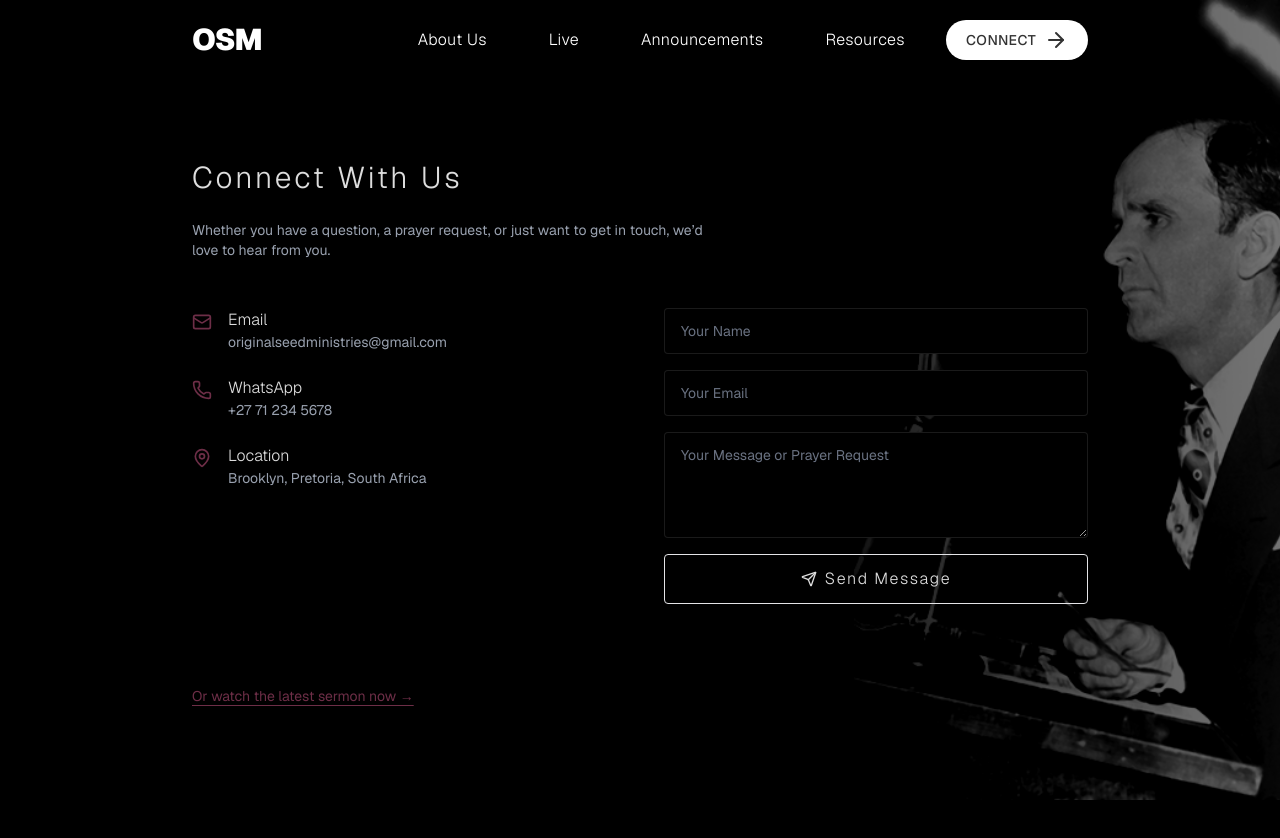
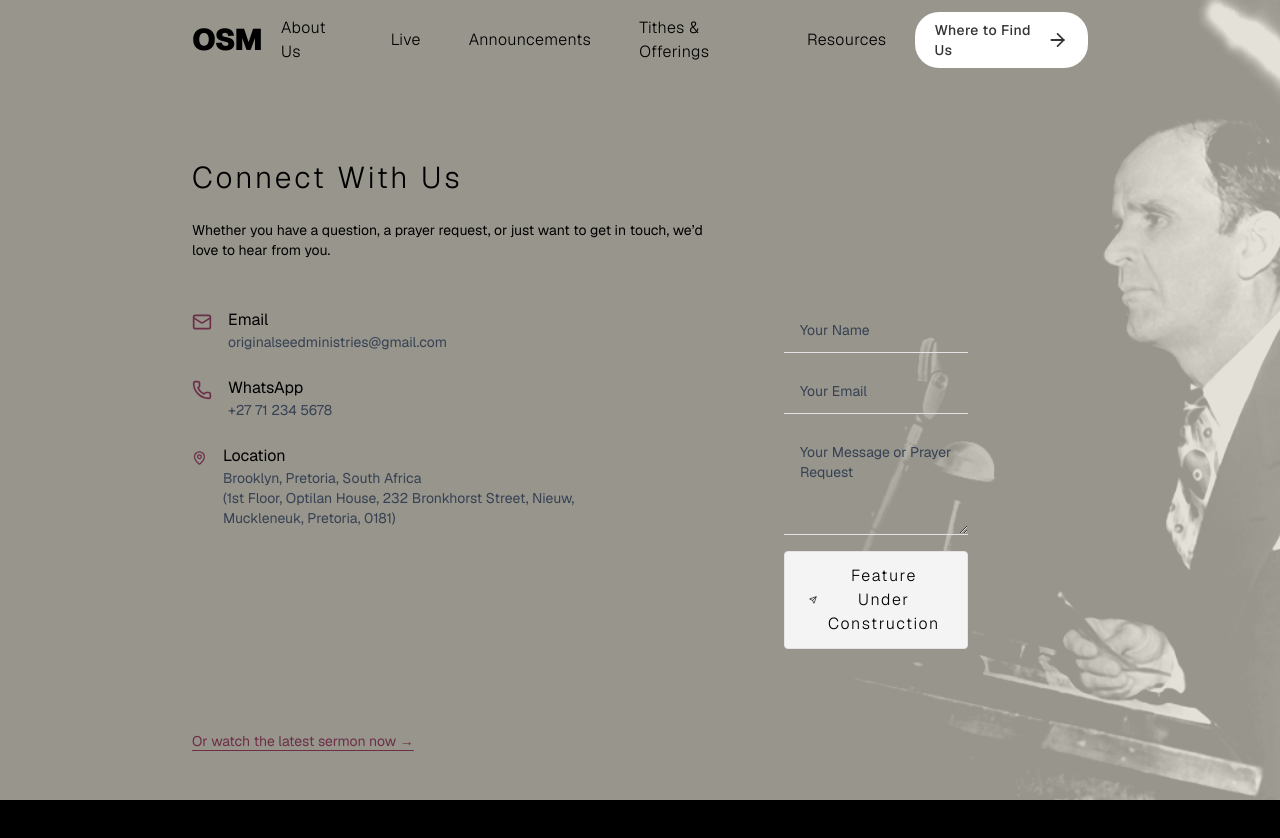
Before and after one commit to quseop/church-website, a Next.js app: page /contact in a window 1280 px wide. Shown: the top 838 px of the page. Built offline with nearby package versions, Linux system fonts and the light colour scheme.

Commit message:
Added: Landing page

```diff
--- /dev/null
+++ b/src/app/(main)/tithes-offerings/page.tsx
@@ -0,0 +1,7 @@
+import {TithesOfferings} from "@/components/pages/tithes-offerings";
+
+export default function TithesOfferingsPage(){
+    return (
+        <TithesOfferings />
+    )
+}
--- a/src/app/globals.css
+++ b/src/app/globals.css
@@ -121,6 +121,10 @@
   }
 }
 
+.font-roboto {
+  font-family: "--font-roboto", serif;
+}
+
 @layer utilities {
   /* Hide scrollbar for Chrome, Safari and Opera */
   .no-scrollbar::-webkit-scrollbar {
--- a/src/app/layout.tsx
+++ b/src/app/layout.tsx
@@ -1,5 +1,5 @@
 import type {Metadata, Viewport} from "next";
-import { Geist} from "next/font/google";
+import {Geist, Roboto_Slab} from "next/font/google";
 import "./globals.css";
 import Image from "next/image";
 import {Header} from "@/components/pages/home/header";
@@ -8,6 +8,12 @@ const geistSans = Geist({
   variable: "--font-geist-sans",
   subsets: ["latin"],
 });
+
+const roboto = Roboto_Slab({
+    subsets: ["latin"],
+    display: "swap",
+    variable: "--font-roboto"
+})
 
 export const viewport: Viewport = {
     themeColor: "#111",
@@ -18,11 +24,11 @@ export const metadata: Metadata = {
     title: "Original Seed Ministries",
     description: "Sharing the Gospel of Jesus Christ in truth and simplicity — pointing every soul to Calvary.",
     keywords: ["Gospel","End Time Message", "Original Seed Ministries", "Message of the Hour" ,"Faith", "Bible", "Sermons", "South Africa", "Christian Ministry", "Prayer", "Testimonies"],
-    authors: [{ name: "Original Seed Ministries", url: "https://originalseedministries.org" }],
+    authors: [{ name: "Original Seed Ministries", url: "https://www.originalseedministries.org" }],
     openGraph: {
         title: "Original Seed Ministries",
         description: "Faith comes by hearing — and hearing by the Word of God. Join us for sermons, testimonies, and study resources.",
-        url: "https://originalseedministries.org",
+        url: "https://www.originalseedministries.org",
         siteName: "Original Seed Ministries",
         images: [
             {
@@ -42,10 +48,10 @@ export default function RootLayout({
 }: Readonly<{
   children: React.ReactNode;
 }>) {
-  return (
+    return (
     <html lang="en">
       <body
-        className={`${geistSans.className} bg-black antialiased`}
+        className={`${geistSans.className} ${roboto.variable} bg-black antialiased`}
       >
           <section className="relative w-full h-screen flex-col flex z-20 transition-all duration-500 ease-in-out">
               <div className="fixed inset-0 w-full h-screen">
@@ -53,8 +59,8 @@ export default function RootLayout({
                       src="/prophet-wallpaper.png"
                       alt="hero"
                       fill
-                      className="object-cover transition-transform duration-500 ease-in-out z-0" priority />
-                  <div className="absolute inset-0 bg-black/50 z-10 transition-opacity duration-500 ease-in-out"/>
+                      className="object-cover brightness-125 transition-transform duration-500 ease-in-out z-0" priority />
+                  <div className="absolute inset-0 bg-[#D7D5C8]/70 z-10 transition-opacity duration-500 ease-in-out"/>
               </div>
 
               <section className="relative z-20 w-full max-h-screen flex-col flex">
--- a/src/components/pages/contact/connect.tsx
+++ b/src/components/pages/contact/connect.tsx
@@ -2,9 +2,9 @@ import { Mail, Phone, MapPin, Send } from "lucide-react";
 
 export default function Connect() {
     return (
-        <main className="min-h-screen w-full max-sm:px-[5%] px-[15%] py-20 text-[#ddd]">
+        <main className="h-screen w-full max-sm:px-[5%] px-[15%] py-20 text-black">
             <h1 className="text-3xl font-light tracking-widest mb-6">Connect With Us</h1>
-            <p className="text-sm text-gray-400 mb-12 w-[60%]">
+            <p className="text-sm  mb-12 md:w-[60%]">
                 Whether you have a question, a prayer request, or just want to get in touch, we’d love to hear from you.
             </p>
 
@@ -14,50 +14,54 @@ export default function Connect() {
                     <div className="flex items-start gap-4">
                         <Mail className="w-5 h-5 mt-1 text-[#6D2E47]" />
                         <div>
-                            <h3 className="text-base font-light">Email</h3>
-                            <p className="text-sm text-gray-400">originalseedministries@gmail.com</p>
+                            <h3 className="text-base ">Email</h3>
+                            <p className="text-sm text-gray-700">originalseedministries@gmail.com</p>
                         </div>
                     </div>
 
                     <div className="flex items-start gap-4">
                         <Phone className="w-5 h-5 mt-1 text-[#6D2E47]" />
                         <div>
-                            <h3 className="text-base font-light">WhatsApp</h3>
-                            <p className="text-sm text-gray-400">+27 71 234 5678</p>
+                            <h3 className="text-base ">WhatsApp</h3>
+                            <p className="text-sm text-gray-700">+27 71 234 5678</p>
                         </div>
                     </div>
 
                     <div className="flex items-start gap-4">
                         <MapPin className="w-5 h-5 mt-1 text-[#6D2E47]" />
                         <div>
-                            <h3 className="text-base font-light">Location</h3>
-                            <p className="text-sm text-gray-400">Brooklyn, Pretoria, South Africa</p>
+                            <h3 className="text-base">Location</h3>
+                            <p className="text-sm text-gray-700">Brooklyn, Pretoria, South Africa <br/>
+                                (1st Floor, Optilan House, 232 Bronkhorst Street, Nieuw, Muckleneuk, Pretoria, 0181)
+                            </p>
                         </div>
                     </div>
                 </div>
 
+
+
                 {/* Message / Prayer Form */}
-                <form className="flex flex-col gap-4">
+                <form className="flex md:px-30 flex-col gap-4">
                     <input
                         type="text"
                         placeholder="Your Name"
-                        className="bg-black border border-white/10 px-4 py-3 text-sm text-[#ddd] rounded placeholder:text-gray-500 focus:outline-none focus:border-[#6D2E47]"
+                        className=" border-b   px-4 py-3 text-sm   placeholder:text-gray-700 focus:outline-none focus:border-[#6D2E47]"
                     />
                     <input
                         type="email"
                         placeholder="Your Email"
-                        className="bg-black border border-white/10 px-4 py-3 text-sm text-[#ddd] rounded placeholder:text-gray-500 focus:outline-none focus:border-[#6D2E47]"
+                        className="border-b px-4 py-3 text-sm  placeholder:text-gray-700 focus:outline-none focus:border-[#6D2E47]"
                     />
                     <textarea
                         placeholder="Your Message or Prayer Request"
                         rows={4}
-                        className="bg-black border border-white/10 px-4 py-3 text-sm text-[#ddd] rounded placeholder:text-gray-500 focus:outline-none focus:border-[#6D2E47]"
+                        className="border-b  px-4 py-3 text-sm  placeholder:text-gray-700 focus:outline-none focus:border-[#6D2E47]"
                     />
                     <button
                         type="submit"
-                        className="border hover:bg-[#6D2E47] hover:border-[#6D2E47] py-3 px-6 font-light tracking-widest rounded hover:rounded-3xl transition-all duration-500 text-[#ddd] inline-flex items-center justify-center gap-2"
+                        className="border bg-muted hover:bg-[#6D2E47] hover:border-[#6D2E47] py-3 px-6 font-light tracking-widest rounded hover:rounded-3xl transition-all duration-500  inline-flex items-center justify-center gap-2"
                     >
-                        <Send className="w-4 h-4" /> Send Message
+                        <Send className="w-4 h-4 text-black" /> Feature Under Construction
                     </button>
                 </form>
             </div>
--- a/src/components/pages/home/header.tsx
+++ b/src/components/pages/home/header.tsx
@@ -4,26 +4,27 @@ import Link from "next/link";
 import { useState } from "react";
 import { Menu, X, ArrowRight } from "lucide-react";
 
-const linkStyle = "hover:border border border-black hover:border-white px-5 py-1.5 rounded-3xl transition-colors duration-300"
+const linkStyle = "hover:bg-[#6D2E46] hover:text-white px-5 py-1.5 rounded-3xl transition-colors duration-300"
 
 export function Header() {
     const [isOpen, setIsOpen] = useState(false);
 
     return (
-        <header className="flex text-white w-full max-sm:px-[5%] px-[15%] py-5 items-center justify-between h-[10%] relative z-50">
+        <header className="flex text-black w-full max-sm:px-[5%] px-[15%] py-5 items-center justify-between h-[10%] relative z-50">
             <Link href="/" className="font-black text-3xl tracking-tighter">OSM</Link>
 
             {/* Desktop nav */}
-            <nav className="hidden md:flex gap-5 tracking-wide font-light items-center">
+            <nav className="hidden md:flex gap-2 tracking-wide font-light items-center">
                 <Link href="/about" className={linkStyle}>About Us</Link>
                 <Link href="/live" className={linkStyle}>Live</Link>
                 <Link href="/announcements" className={linkStyle}>Announcements</Link>
+                <Link href="/resources" className={linkStyle}>Tithes & Offerings</Link>
                 <Link href="/resources" className={linkStyle}>Resources</Link>
                 <Link
                     href="/contact"
                     className="bg-white text-sm font-medium flex hover:font-bold items-center gap-2 hover:gap-2.5 text-[#333]  rounded-3xl px-5  hover:py-3 py-2 transition-all duration-300"
                 >
-                    CONNECT
+                    Where to Find Us
                     <ArrowRight />
                 </Link>
             </nav>
@@ -39,7 +40,7 @@ export function Header() {
 
             {/* Mobile nav */}
             {isOpen && (
-                <div className="absolute top-full left-0 w-full bg-black   py-6 flex flex-col gap-6 md:hidden">
+                <div className="absolute top-full left-0 w-full   py-6 flex flex-col gap-6 md:hidden">
                     <Link href="/about" className={linkStyle} onClick={() => setIsOpen(false)}>About Us</Link>
                     <Link href="/live" className={linkStyle} onClick={() => setIsOpen(false)}>Live</Link>
                     <Link href="/announcements" className={linkStyle} onClick={() => setIsOpen(false)}>Announcements</Link>
@@ -49,7 +50,7 @@ export function Header() {
                         onClick={() => setIsOpen(false)}
                         className="bg-white max-sm:mx-[5%] text-sm font-medium flex hover:font-bold items-center gap-2 hover:gap-2.5 text-[#333]  rounded-3xl px-5  hover:py-3 py-2 transition-all duration-300"
                     >
-                        CONNECT
+                        Where to Find Us
                         <ArrowRight />
                     </Link>
                 </div>
--- /dev/null
+++ b/src/components/pages/tithes-offerings.tsx
@@ -0,0 +1,7 @@
+export function TithesOfferings(){
+    return (
+        <main className="w-full">
+
+        </main>
+    )
+}
```
Also changed, not shown: src/components/pages/about/about.tsx (+9 -22 lines), src/components/pages/home/home.tsx (+15 -1 lines), src/components/pages/live/live.tsx (+8 -6 lines), public/osm.png (added).
